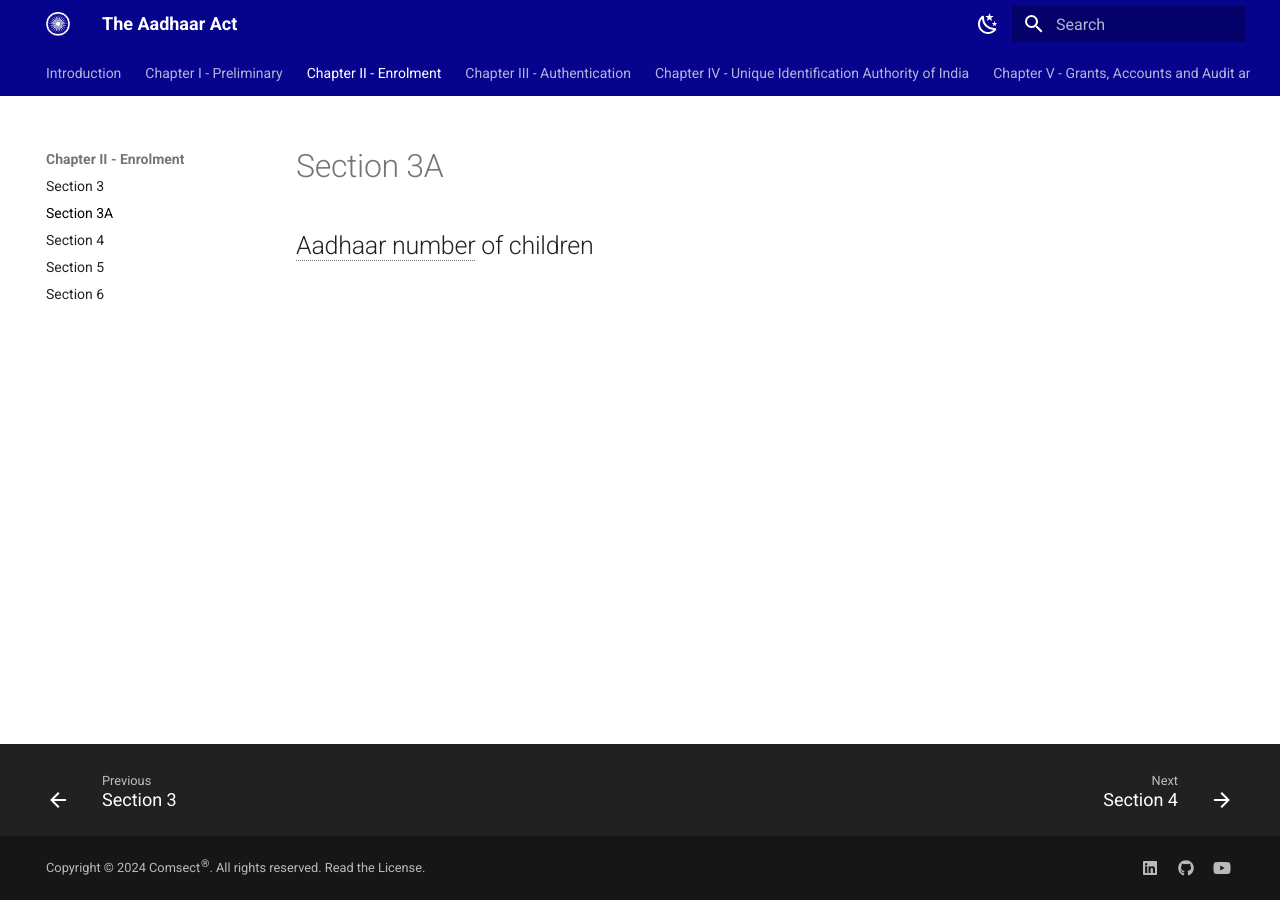
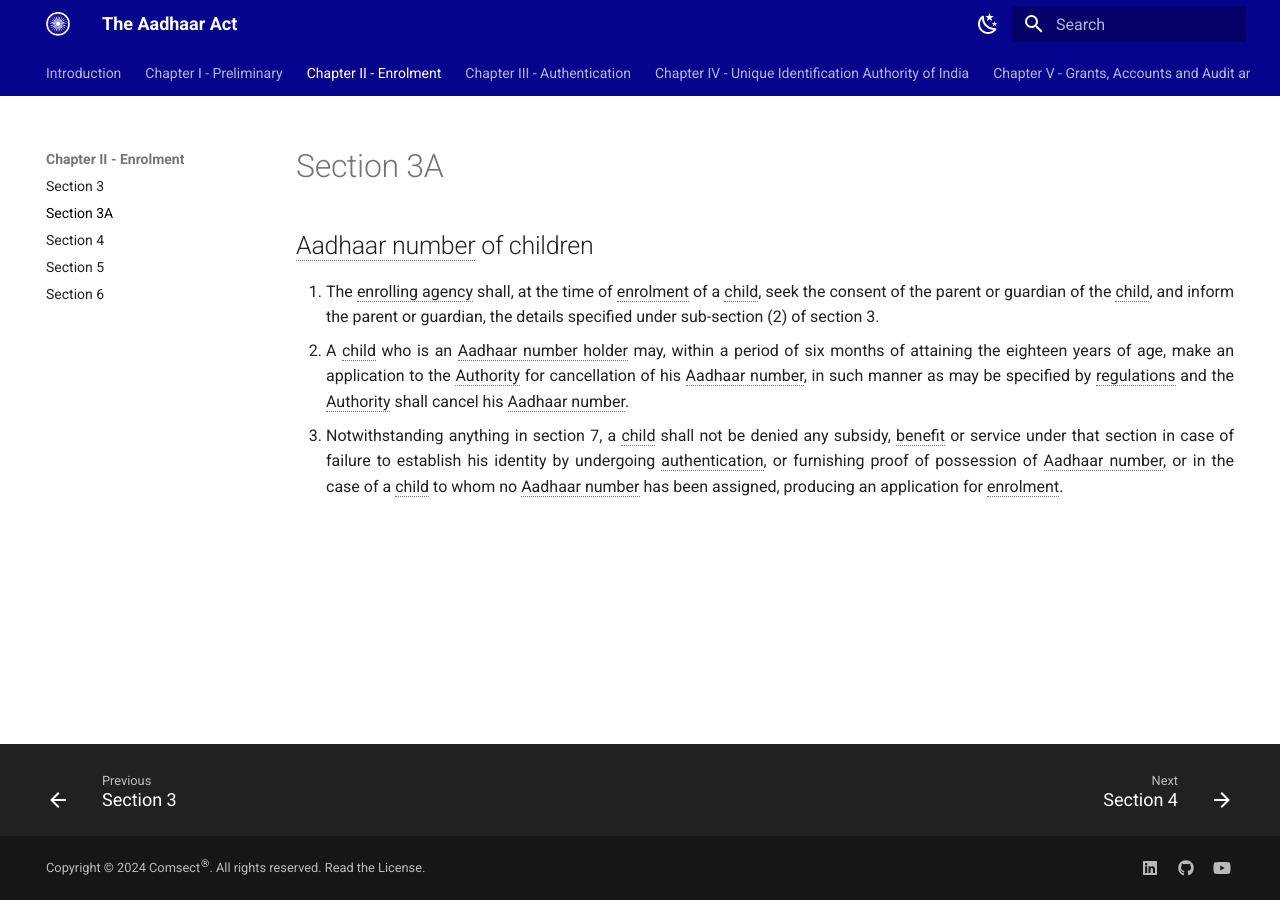
Before and after one commit to comsect/aadhaar-act, an MkDocs documentation site: the page built from docs/en/3A.md, in a window 1280 px wide. Built offline with MkDocs 1.6.1 and Material for MkDocs 9.7.7, drawn with Linux system fonts in a browser that asks for light colours.

Commit message:
add section-three-a

```diff
--- a/docs/en/3A.md
+++ b/docs/en/3A.md
@@ -5,3 +5,7 @@ description: Aadhaar number of children
 ---
 
 ## Aadhaar number of children
+
+1. The enrolling agency shall, at the time of enrolment of a child, seek the consent of the parent or guardian of the child, and inform the parent or guardian, the details specified under sub-section (2) of section 3.
+2. A child who is an Aadhaar number holder may, within a period of six months of attaining the eighteen years of age, make an application to the Authority for cancellation of his Aadhaar number, in such manner as may be specified by regulations and the Authority shall cancel his Aadhaar number.
+3. Notwithstanding anything in section 7, a child shall not be denied any subsidy, benefit or service under that section in case of failure to establish his identity by undergoing authentication, or furnishing proof of possession of Aadhaar number, or in the case of a child to whom no Aadhaar number has been assigned, producing an application for enrolment.
```
